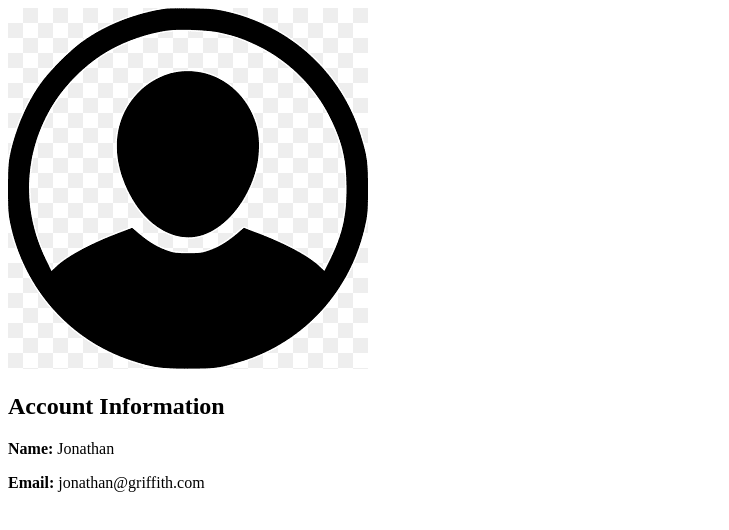
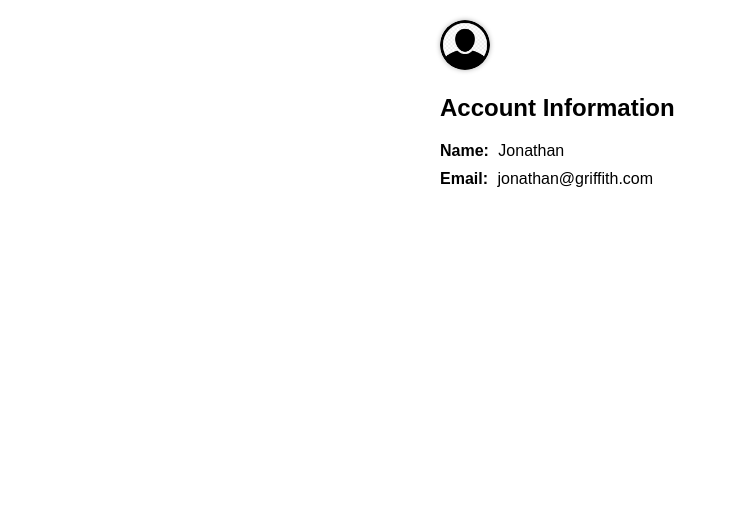
Before and after one commit to jonathan-roos/week3-workshop, a website: page www/account.html in a window 1280 px wide. Shown: the whole page, without its empty margins (0-729 px from the left). Drawn offline with Linux system fonts and the light colour scheme.

Commit message:
merged week3 tutorial with main branch

```diff
--- a/www/account.html
+++ b/www/account.html
@@ -9,7 +9,7 @@
 <body>
     <div class="container">
         <div class="container">
-            <img src="./user.png" alt="User Image">
+            <img src="./user.png" alt="User Image" height="50" width="50">
             <h2>Account Information</h2>
         </div>
         <div>
--- a/www/style.css
+++ b/www/style.css
@@ -26,3 +26,23 @@ form input{
     background-color:red;
     padding:1em;
 }
+body {
+    font-family: Arial, sans-serif;
+    max-width: 400px;
+    margin: 0 auto;
+    padding: 20px;
+}
+img {
+    max-width: 100%;
+    border-radius: 50%;
+    box-shadow: 0 0 5px rgba(0, 0, 0, 0.3);
+}
+h2 {
+    margin-top: 20px;
+}
+p {
+    margin: 10px 0;
+}
+strong {
+    margin-right: 5px;
+}
```
